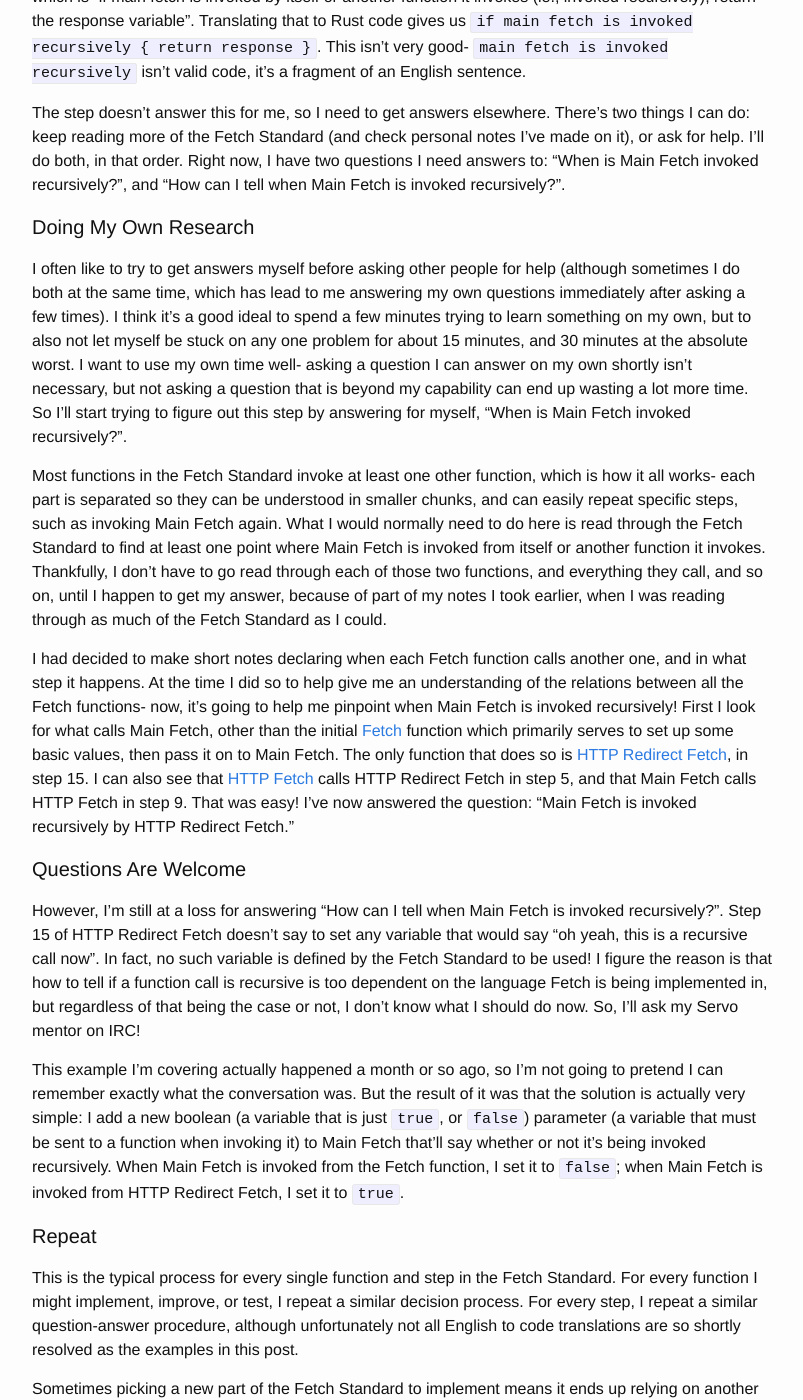
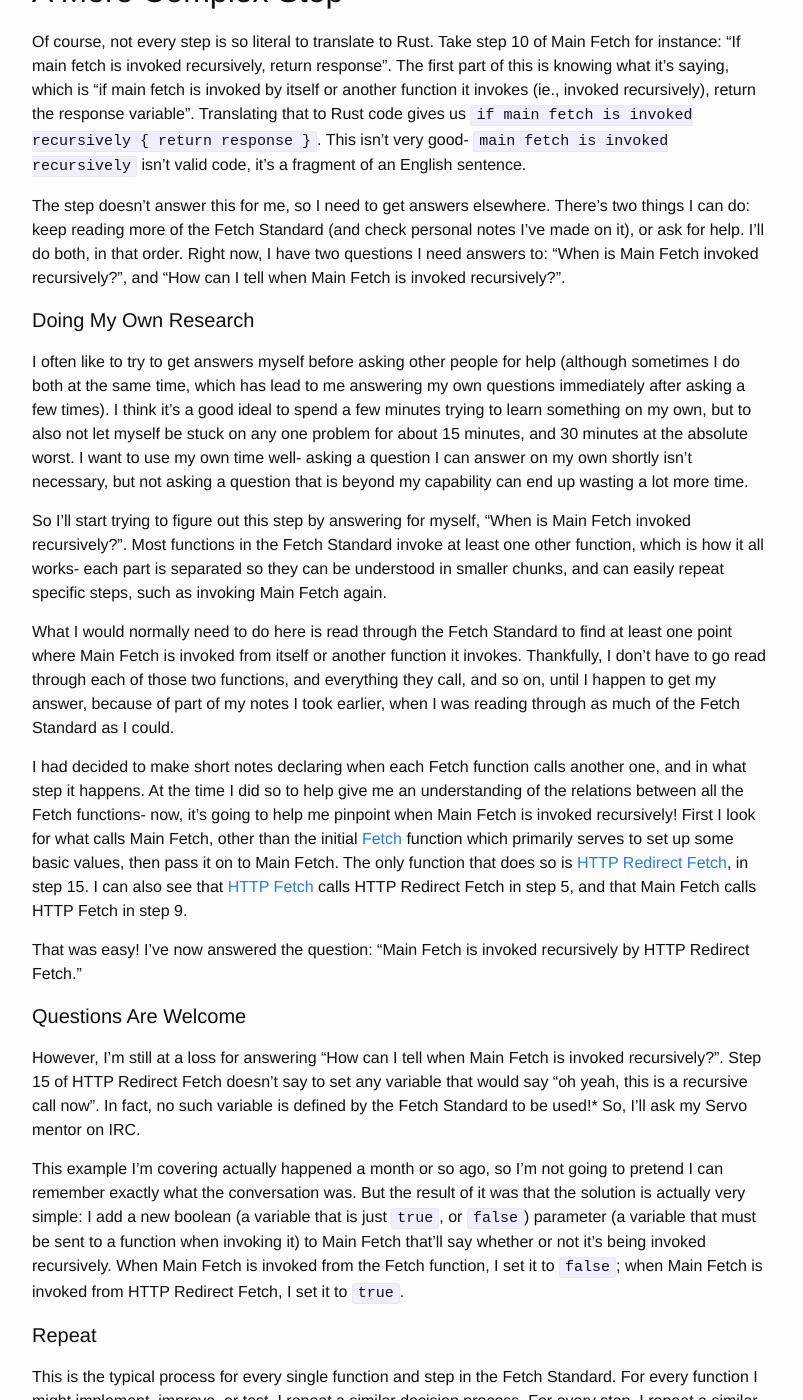
Before and after one commit to nikkisquared/nikkisquared.github.io, a Jekyll site: the page built from _posts/2016-01-03-what-does-your-work-mean-part-3.md, in a window 1280 px wide and 1400 px high, scrolled down 2873 px. Shown: the whole window, without its empty margins (238-1041 px from the left). Built offline with Jekyll 4.4.1, drawn with Linux system fonts in a browser that asks for light colours; some of the changed text lies outside the part shown.

Commit message:
reformatting forth post, and updating a few details

```diff
--- a/_posts/2016-01-03-what-does-your-work-mean-part-3.md
+++ b/_posts/2016-01-03-what-does-your-work-mean-part-3.md
@@ -5,7 +5,9 @@
 tags: outreachy, planet
 ---
 
-Over my previous two posts, I described my introduction to work on Servo, and my experience with learning and modifying the Fetch Standard. Now I'm going to combine these topics today, as I'll be talking about what it's like putting the Fetch Standard into practice in Servo. The process is roughly: I pick a part of the Fetch Standard to implement or improve; I write it on a step-by-step basis, often asking many questions; then when I feel it's mostly complete, I submit my code for review and feedback. I will talk about the review aspect in my next post, along with other things, as this entry ended up being pretty long!
+Over my previous two posts, I described my introduction to work on Servo, and my experience with learning and modifying the Fetch Standard. Now I'm going to combine these topics today, as I'll be talking about what it's like putting the Fetch Standard into practice in Servo. The process is roughly: I pick a part of the Fetch Standard to implement or improve; I write it on a step-by-step basis, often asking many questions; then when I feel it's mostly complete, I submit my code for review and feedback.
+
+I will talk about the review aspect in my next post, along with other things, as this entry ended up being pretty long!
 
 ## Where To Start? ##
 
@@ -13,7 +15,9 @@
 
 #### "How important is this for Servo?" ####
 
-Often, my Servo mentor or co-workers are the only people who can answer "How important is this?", since they've all been with Servo for much longer than me, and take a broader level view- personally, I only think of Servo in terms of the Fetch implementation, even though it's a small cog in a big machine. I'm not too concerned with what's most important for the Fetch implementation, since I can't answer it by myself. There's always multiple things I could be doing, and I have a better idea for the other two aspects.
+Often, my Servo mentor or co-workers are the only people who can answer "How important is this?", since they've all been with Servo for much longer than me, and take a broader level view- personally, I only think of Servo in terms of the Fetch implementation, which isn't too far off from reality: the Fetch implementation will be used by a number of parts of Servo which can easily use any of it, with clear boundaries for what should be handled by Fetch itself.
+
+I'm not too concerned with what's most important for the Fetch implementation, since I can't answer it by myself. There's always multiple things I could be doing, and I have a better idea for answering the other two aspects.
 
 #### "Will it take too long to implement?" ####
 
@@ -35,7 +39,9 @@
 
 #### Time ####
 
-Writing the tests is often straightforward. I just need to add a lot of conditionals, such as: the Fetch Standard says a basic filtered response has the `type` "basic". That's simple- I need to have the Fetch protocol return a basic filtered response, then verify that the `type` is "basic"! And so on for every declaration the Fetch Standard makes. The trickier side of this though is that I can't be absolutely sure, until I run a test, whether or not the existing code supports this. It's simple on paper to return a basic filtered response- but when I tell my Fetch implementation to do so, maybe it'll work right away, or maybe I'm missing several steps or made mistakes that prevent it from happening! The time is a bit open ended as a result, but that can be weighed with how good it would be to catch and repair a significant error.
+Writing the tests is often straightforward. I just need to add a lot of conditionals, such as: the Fetch Standard says a basic filtered response has the `type` "basic". That's simple- I need to have the Fetch protocol return a basic filtered response, then verify that the `type` is "basic"! And so on for every declaration the Fetch Standard makes. The trickier side of this though is that I can't be absolutely sure, until I run a test, whether or not the existing code supports this.
+
+It's simple on paper to return a basic filtered response- but when I tell my Fetch implementation to do so, maybe it'll work right away, or maybe I'm missing several steps or made mistakes that prevent it from happening! The time is a bit open ended as a result, but that can be weighed with how good it would be to catch and repair a significant error.
 
 #### Knowledge ####
 
@@ -57,15 +63,19 @@
 
 #### Doing My Own Research ####
 
-I often like to try to get answers myself before asking other people for help (although sometimes I do both at the same time, which has lead to me answering my own questions immediately after asking a few times). I think it's a good ideal to spend a few minutes trying to learn something on my own, but to also not let myself be stuck on any one problem for about 15 minutes, and 30 minutes at the absolute worst. I want to use my own time well- asking a question I can answer on my own shortly isn't necessary, but not asking a question that is beyond my capability can end up wasting a lot more time. So I'll start trying to figure out this step by answering for myself, "When is Main Fetch invoked recursively?".
+I often like to try to get answers myself before asking other people for help (although sometimes I do both at the same time, which has lead to me answering my own questions immediately after asking a few times). I think it's a good ideal to spend a few minutes trying to learn something on my own, but to also not let myself be stuck on any one problem for about 15 minutes, and 30 minutes at the absolute worst. I want to use my own time well- asking a question I can answer on my own shortly isn't necessary, but not asking a question that is beyond my capability can end up wasting a lot more time.
 
-Most functions in the Fetch Standard invoke at least one other function, which is how it all works- each part is separated so they can be understood in smaller chunks, and can easily repeat specific steps, such as invoking Main Fetch again. What I would normally need to do here is read through the Fetch Standard to find at least one point where Main Fetch is invoked from itself or another function it invokes. Thankfully, I don't have to go read through each of those two functions, and everything they call, and so on, until I happen to get my answer, because of part of my notes I took earlier, when I was reading through as much of the Fetch Standard as I could.
+So I'll start trying to figure out this step by answering for myself, "When is Main Fetch invoked recursively?". Most functions in the Fetch Standard invoke at least one other function, which is how it all works- each part is separated so they can be understood in smaller chunks, and can easily repeat specific steps, such as invoking Main Fetch again.
 
-I had decided to make short notes declaring when each Fetch function calls another one, and in what step it happens. At the time I did so to help give me an understanding of the relations between all the Fetch functions- now, it's going to help me pinpoint when Main Fetch is invoked recursively! First I look for what calls Main Fetch, other than the initial [Fetch](https://fetch.spec.whatwg.org/#fetching) function which primarily serves to set up some basic values, then pass it on to Main Fetch. The only function that does so is [HTTP Redirect Fetch](https://fetch.spec.whatwg.org/#http-redirect-fetch), in step 15. I can also see that [HTTP Fetch](https://fetch.spec.whatwg.org/#http-fetch) calls HTTP Redirect Fetch in step 5, and that Main Fetch calls HTTP Fetch in step 9. That was easy! I've now answered the question: "Main Fetch is invoked recursively by HTTP Redirect Fetch."
+What I would normally need to do here is read through the Fetch Standard to find at least one point where Main Fetch is invoked from itself or another function it invokes. Thankfully, I don't have to go read through each of those two functions, and everything they call, and so on, until I happen to get my answer, because of part of my notes I took earlier, when I was reading through as much of the Fetch Standard as I could.
+
+I had decided to make short notes declaring when each Fetch function calls another one, and in what step it happens. At the time I did so to help give me an understanding of the relations between all the Fetch functions- now, it's going to help me pinpoint when Main Fetch is invoked recursively! First I look for what calls Main Fetch, other than the initial [Fetch](https://fetch.spec.whatwg.org/#fetching) function which primarily serves to set up some basic values, then pass it on to Main Fetch. The only function that does so is [HTTP Redirect Fetch](https://fetch.spec.whatwg.org/#http-redirect-fetch), in step 15. I can also see that [HTTP Fetch](https://fetch.spec.whatwg.org/#http-fetch) calls HTTP Redirect Fetch in step 5, and that Main Fetch calls HTTP Fetch in step 9.
+
+That was easy! I've now answered the question: "Main Fetch is invoked recursively by HTTP Redirect Fetch."
 
 #### Questions Are Welcome ####
 
-However, I'm still at a loss for answering "How can I tell when Main Fetch is invoked recursively?". Step 15 of HTTP Redirect Fetch doesn't say to set any variable that would say "oh yeah, this is a recursive call now". In fact, no such variable is defined by the Fetch Standard to be used! I figure the reason is that how to tell if a function call is recursive is too dependent on the language Fetch is being implemented in, but regardless of that being the case or not, I don't know what I should do now. So, I'll ask my Servo mentor on IRC!
+However, I'm still at a loss for answering "How can I tell when Main Fetch is invoked recursively?". Step 15 of HTTP Redirect Fetch doesn't say to set any variable that would say "oh yeah, this is a recursive call now". In fact, no such variable is defined by the Fetch Standard to be used!* So, I'll ask my Servo mentor on IRC.
 
 This example I'm covering actually happened a month or so ago, so I'm not going to pretend I can remember exactly what the conversation was. But the result of it was that the solution is actually very simple: I add a new boolean (a variable that is just `true`, or `false`) parameter (a variable that must be sent to a function when invoking it) to Main Fetch that'll say whether or not it's being invoked recursively. When Main Fetch is invoked from the Fetch function, I set it to `false`; when Main Fetch is invoked from HTTP Redirect Fetch, I set it to `true`.
 
```
Also changed, not shown: other parts of _posts/2016-01-03-what-does-your-work-mean-part-3.md (+2 -0 lines).
